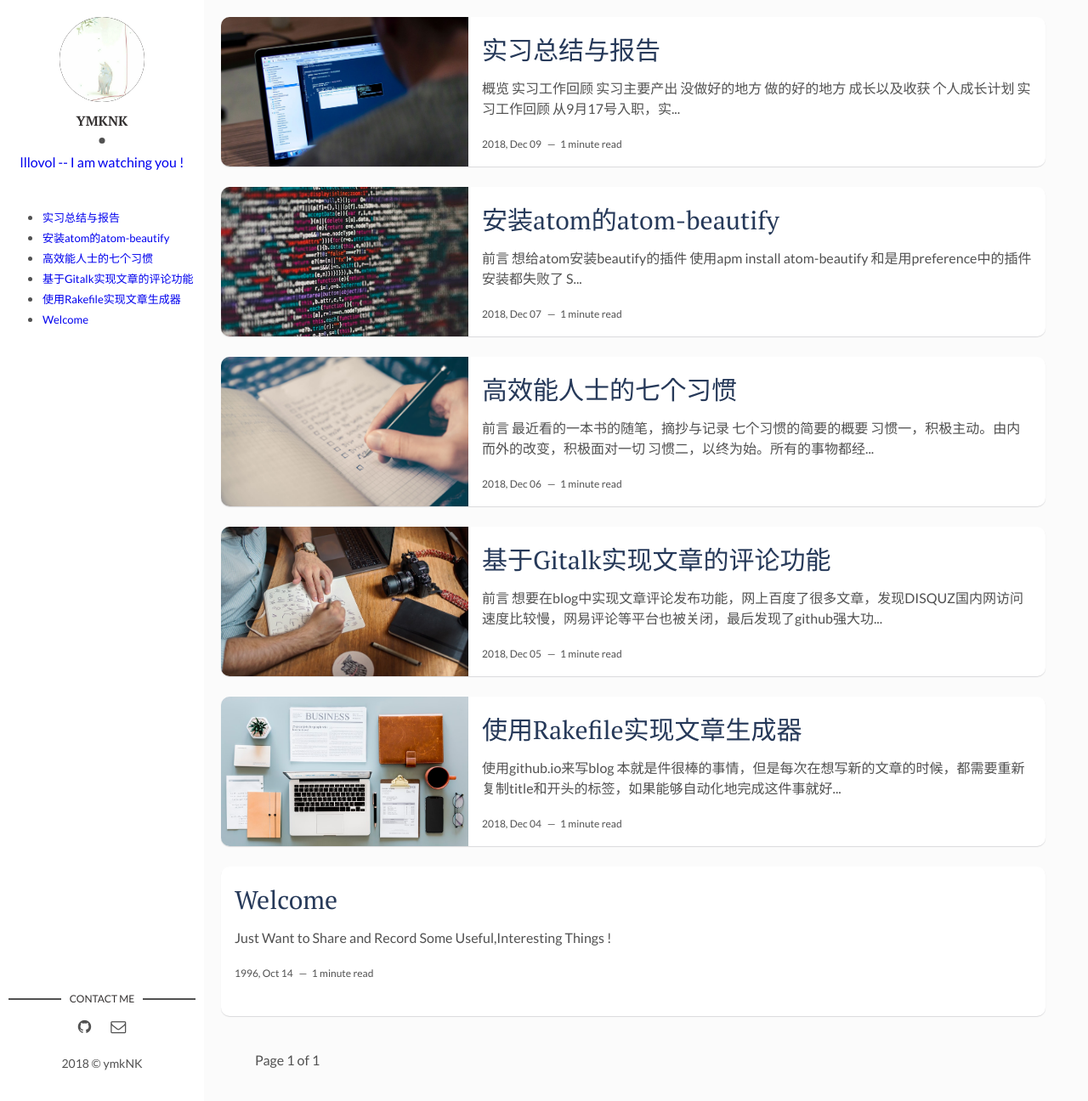
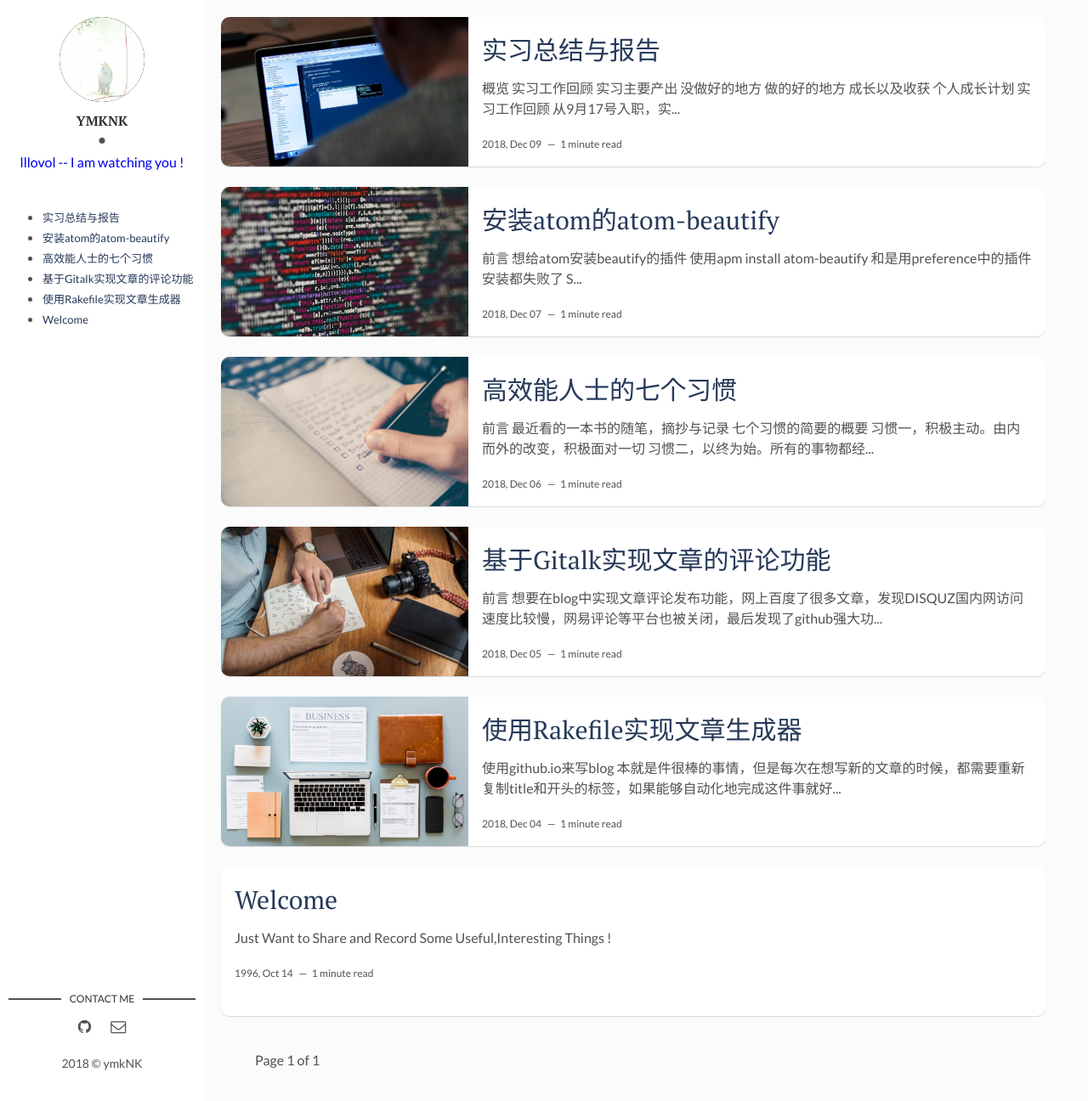
Before and after one commit to ymkNK/ymkNK.github.io, a Jekyll site: the page built from index.html, in a window 1280 px wide and 1296 px high. Shown: the whole window at 85% size. Built offline with Jekyll 4.4.1, drawn with Linux system fonts in a browser that asks for light colours; the list of posts is cut into pages by our own code.

Commit message:
2018-12-09-color-of-toc

```diff
--- a/assets/css/main.css
+++ b/assets/css/main.css
@@ -1463,6 +1463,7 @@ a.newer-posts:hover {
 }
 /* -----------toc-------------*/
 .toc-container a {
+  color: #263959;
   font-size: 13px;
   margin: 0 0 0px;
   text-decoration: none;
```
